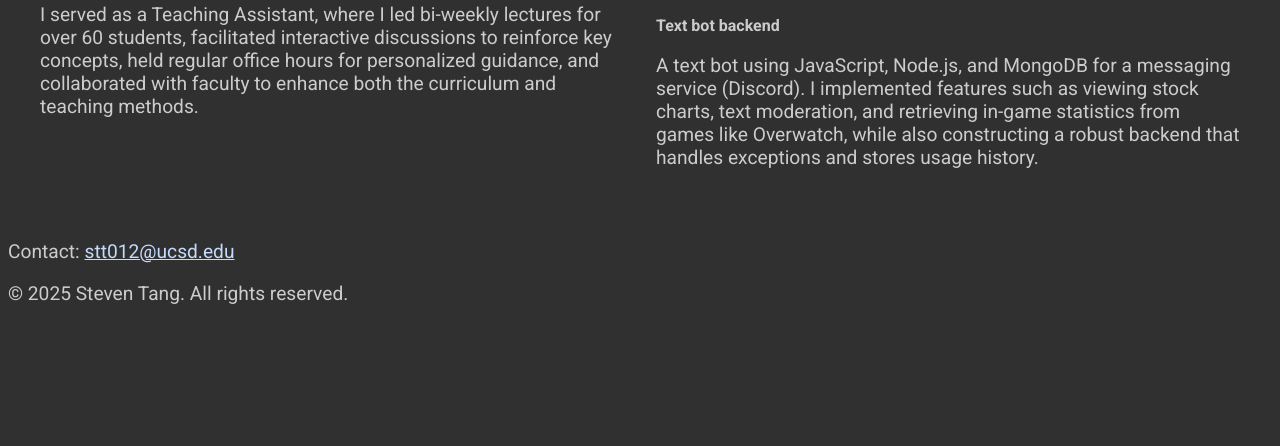
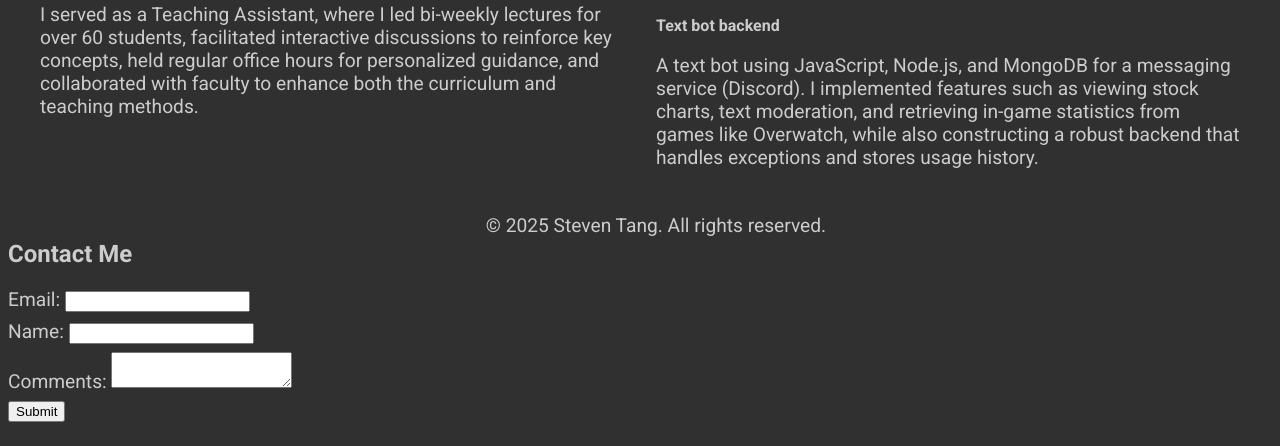
Before and after one commit to steventang5/cse134-hw4, a plain HTML site: page index.html in a window 1280 px wide. Shown: the part 528-974 px from the top of the page. Before the commit the page ends 852 px from the top, so only its background shows below. Drawn offline with Linux system fonts and the light colour scheme.

Commit message:
Added a contact form

```diff
--- a/index.html
+++ b/index.html
@@ -62,8 +62,29 @@
 
 
         <footer>
-            <p>Contact: <a id="footer-email" href="mailto:stt012@ucsd.edu">stt012@ucsd.edu</a></p>
-            <p>&copy; 2025 Steven Tang. All rights reserved.</p>
+            <h2 id="footer-contact">Contact Me</h2>
+
+            <form action = "https://httpbin.org/post" method = "post">
+                <label for = "email">Email:
+                    <input type = "email" name ="email" id="email" required="required">
+                </label>
+
+                <label for = "name">Name:
+                    <input type = "text" name ="name" id="name">
+                </label>
+
+                <label for = "comments">Comments:
+                    <textarea name="comments" id="comments"></textarea>
+                </label>
+
+                <input type = "hidden" name = "possible_bot" value = "true">
+                <button type="submit" id = "submit-button">Submit</button>
+
+                <output id="error" aria-live="assertive"></output>
+                <output id="info" aria-live="polite"></output>
+
+            </form>
+            <p id = "copyright">&copy; 2025 Steven Tang. All rights reserved.</p>
         </footer>
 
     </body>
--- a/styles.css
+++ b/styles.css
@@ -81,11 +81,29 @@ body {
   a {
     color: var(--link-color);
   }
+
+}
+footer {
+  display: flex;
+  flex-direction: column;
+  form{
+    display: flex;
+    flex-direction: column;
+    align-items: flex-start;
+    gap: 0.5rem;
+  }
+
+  #copyright {
+    position: fixed;
+    bottom: 0;
+    left: 0;
+    width: 100%;
+    text-align: center;
+    padding: 1rem;
+  }
+
 }
 
-#footer-email {
-  color: color-mix(in srgb, #ffffff 50%, var(--link-color) 50%);
-}
 
 
 @media (min-width: 600px) {
@@ -115,8 +133,6 @@ body {
 }
 
 @media (min-width: 1024px) {
-
-
   body {
     font-size: 1.2rem;
     main {
```
